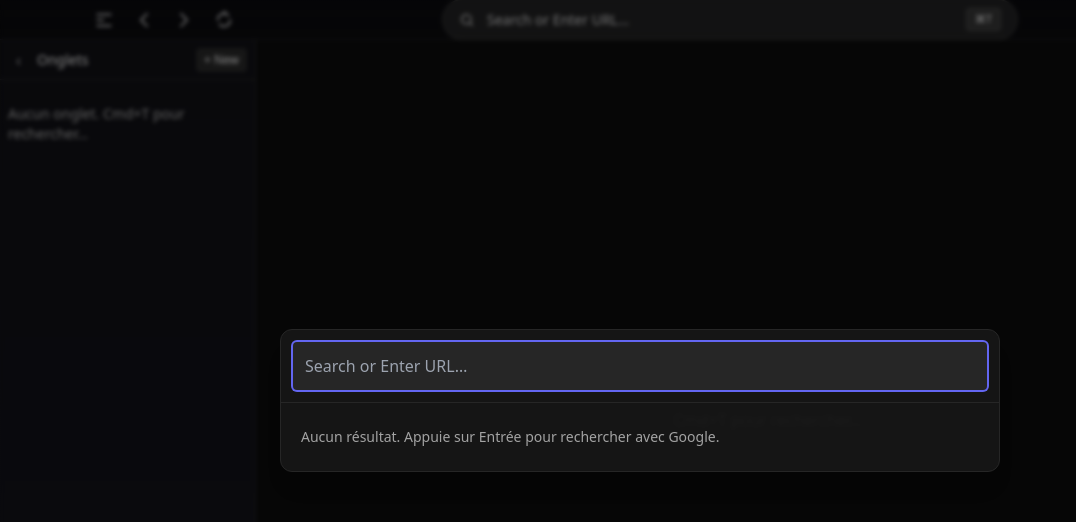
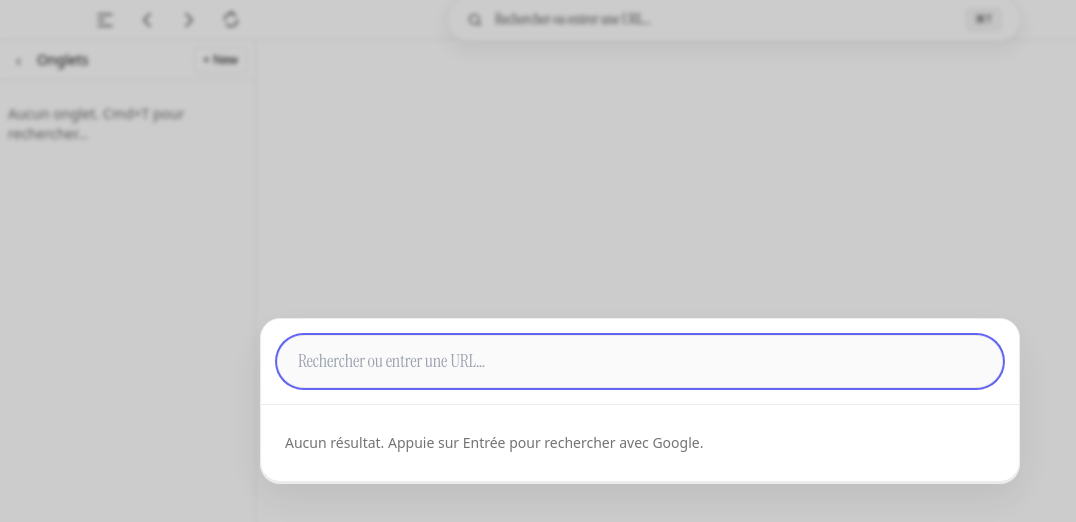
Before and after one commit to Sanzcloud-web/Shy-Navigator, a React (Vite) app: page / in a window 1280 px wide. Shown: the top 522 px of the page, without its empty margins (0-1076 px from the left). Built offline with nearby package versions, Linux system fonts and the light colour scheme.

Commit message:
Refactor styles for light theme implementation; update Sidebar and BrowserPage components for consistent color scheme and improved accessibility. Adjusted background colors, text colors, and border styles to enhance UI clarity.

```diff
--- a/electron/main.ts
+++ b/electron/main.ts
@@ -16,10 +16,10 @@ function createWindow() {
       sandbox: false,
       webviewTag: true
     },
-    // Style de barre de titre minimal façon Arc
+    // Style de barre de titre light
     titleBarStyle: process.platform === 'darwin' ? 'hiddenInset' : 'default',
-    titleBarOverlay: process.platform === 'darwin' ? { color: '#0b0b0d', symbolColor: '#ffffff', height: 40 } as any : undefined,
-    backgroundColor: '#111113'
+    titleBarOverlay: process.platform === 'darwin' ? { color: '#ffffff', symbolColor: '#000000', height: 40 } as any : undefined,
+    backgroundColor: '#ffffff'
   })
 
   if (isDev) {
--- a/index.html
+++ b/index.html
@@ -4,6 +4,10 @@
     <meta charset="UTF-8" />
     <meta name="viewport" content="width=device-width, initial-scale=1.0" />
     <title>Shy Navigator</title>
+    <!-- Instrument Serif (Google Fonts) -->
+    <link rel="preconnect" href="https://fonts.googleapis.com">
+    <link rel="preconnect" href="https://fonts.gstatic.com" crossorigin>
+    <link href="https://fonts.googleapis.com/css2?family=Instrument+Serif:ital@0;1&display=swap" rel="stylesheet">
   </head>
   <body>
     <div id="root"></div>
--- a/src/components/CommandPalette.tsx
+++ b/src/components/CommandPalette.tsx
@@ -49,33 +49,33 @@ export default function CommandPalette({ open, onClose, tabs, onSelectTab, onSea
 
   return (
     <div
-      className="fixed inset-0 bg-black/40 backdrop-blur-[2px] flex items-center justify-center z-50"
+      className="fixed inset-0 bg-black/20 backdrop-blur-[2px] flex items-center justify-center z-50"
       onMouseDown={(e) => { if (e.target === e.currentTarget) onClose() }}
     >
-      <div className="w-[720px] max-w-[90vw] bg-neutral-900/95 border border-neutral-800 rounded-xl shadow-xl" onMouseDown={(e) => e.stopPropagation()}>
-        <div className="p-3 border-b border-neutral-800">
+      <div className="w-[760px] max-w-[92vw] bg-white text-neutral-900 border border-[#ECECEC] rounded-[20px] shadow-[0_2px_0_#ECECEC,0_16px_40px_rgba(0,0,0,0.08)]" onMouseDown={(e) => e.stopPropagation()}>
+        <div className="p-4 border-b border-[#ECECEC]">
           <input
             ref={inputRef}
-            className="w-full bg-neutral-800 rounded px-3 py-3 outline-none focus:ring-2 focus:ring-indigo-500"
-            placeholder="Search or Enter URL…"
+            className="w-full bg-neutral-50 border border-[#ECECEC] rounded-full px-5 py-3 outline-none focus:ring-2 focus:ring-indigo-500 text-[18px] font-display"
+            placeholder="Rechercher ou entrer une URL…"
             value={query}
             onChange={(e) => setQuery(e.target.value)}
           />
         </div>
-        <div className="max-h-[50vh] overflow-y-auto p-2">
+        <div className="max-h-[50vh] overflow-y-auto p-3">
           {filtered.map((t, i) => (
             <div
               key={t.id}
-              className={`px-3 py-2 rounded cursor-pointer flex items-center justify-between ${i === index ? 'bg-indigo-600 text-white' : 'hover:bg-neutral-800'}`}
+              className={`px-3 py-2 rounded-xl cursor-pointer flex items-center justify-between ${i === index ? 'bg-indigo-600 text-white' : 'hover:bg-neutral-50'}`}
               onMouseEnter={() => setIndex(i)}
               onClick={() => { onSelectTab(t.id); onClose() }}
             >
-              <div className="truncate">{t.title || t.url}</div>
-              <div className="opacity-70 text-sm ml-4">Switch to Tab →</div>
+              <div className="truncate font-display text-[17px]">{t.title || t.url}</div>
+              <div className="opacity-70 text-sm ml-4">Aller à l’onglet →</div>
             </div>
           ))}
           {filtered.length === 0 && (
-            <div className="text-neutral-400 text-sm px-3 py-4">Aucun résultat. Appuie sur Entrée pour rechercher avec Google.</div>
+            <div className="text-neutral-500 text-sm px-3 py-4">Aucun résultat. Appuie sur Entrée pour rechercher avec Google.</div>
           )}
         </div>
       </div>
--- a/src/components/Sidebar.tsx
+++ b/src/components/Sidebar.tsx
@@ -20,13 +20,13 @@ export default function Sidebar({ tabs, activeId, collapsed, onToggleCollapsed,
   return (
     <div
       className={clsx(
-        'relative z-10 h-full bg-gradient-to-b from-[#0f0f13] to-[#12121a] text-neutral-200 border-r border-neutral-800 transition-all duration-200 ease-out select-none',
+        'relative z-10 h-full bg-white text-neutral-900 border-r border-[#ECECEC] transition-all duration-200 ease-out select-none',
         collapsed ? 'w-12' : 'w-64'
       )}
     >
-      <div className="h-10 flex items-center gap-2 px-2 border-b border-neutral-800">
+      <div className="h-10 flex items-center gap-2 px-2 border-b border-[#ECECEC]">
         <button
-          className="text-neutral-400 hover:text-neutral-100 px-2 py-1 rounded no-drag"
+          className="text-neutral-600 hover:text-neutral-900 px-2 py-1 rounded no-drag"
           onClick={onToggleCollapsed}
           title={collapsed ? 'Afficher la sidebar' : 'Cacher la sidebar'}
         >
@@ -35,7 +35,7 @@ export default function Sidebar({ tabs, activeId, collapsed, onToggleCollapsed,
         {!collapsed && <div className="text-sm font-medium">Onglets</div>}
         <div className="flex-1" />
         {!collapsed && (
-          <button className="text-xs bg-neutral-800 hover:bg-neutral-700 rounded px-2 py-1" onClick={onNewTab}>+ New</button>
+          <button className="text-xs bg-white border border-[#ECECEC] hover:bg-neutral-50 rounded px-2 py-1" onClick={onNewTab}>+ New</button>
         )}
       </div>
 
@@ -45,8 +45,8 @@ export default function Sidebar({ tabs, activeId, collapsed, onToggleCollapsed,
             key={tab.id}
             onClick={() => onSelect(tab.id)}
             className={clsx(
-              'mx-2 rounded flex items-center gap-2 px-2 py-2 cursor-pointer group',
-              activeId === tab.id ? 'bg-neutral-800' : 'hover:bg-neutral-800/70'
+              'mx-2 rounded-lg flex items-center gap-2 px-2 py-2 cursor-pointer group',
+              activeId === tab.id ? 'bg-neutral-100 border border-[#ECECEC]' : 'hover:bg-neutral-50'
             )}
           >
             <div className="w-2 h-2 rounded-full bg-indigo-500" />
@@ -56,14 +56,14 @@ export default function Sidebar({ tabs, activeId, collapsed, onToggleCollapsed,
               </div>
             )}
             <button
-              className={clsx('text-neutral-400 hover:text-neutral-200 no-drag', collapsed && 'hidden')}
+              className={clsx('text-neutral-500 hover:text-neutral-700 no-drag', collapsed && 'hidden')}
               onClick={(e) => { e.stopPropagation(); onClose(tab.id) }}
               title="Fermer"
             >×</button>
           </div>
         ))}
         {tabs.length === 0 && !collapsed && (
-          <div className="mx-2 mt-4 text-neutral-400 text-sm">Aucun onglet. Cmd+T pour rechercher…</div>
+          <div className="mx-2 mt-4 text-neutral-500 text-sm">Aucun onglet. Cmd+T pour rechercher…</div>
         )}
       </div>
 
--- a/src/components/TopBar.tsx
+++ b/src/components/TopBar.tsx
@@ -17,29 +17,27 @@ function Icon({ d, className }: { d: string; className?: string }) {
 
 export default function TopBar({ collapsed, onToggleSidebar, onBack, onForward, onReload, onOpenPalette }: Props) {
   return (
-    <div className="fixed top-0 left-0 right-0 h-10 z-40 drag-region" style={{
-      background: 'linear-gradient(180deg, rgba(10,10,14,0.85) 0%, rgba(10,10,14,0.65) 100%)'
-    }}>
-      <div className="h-full flex items-center gap-3 px-3 border-b border-neutral-800/80">
+    <div className="fixed top-0 left-0 right-0 h-10 z-40 bg-white/95 border-b border-[#ECECEC] backdrop-blur-sm drag-region">
+      <div className="h-full flex items-center gap-3 px-3">
         {/* Espace pour les pastilles macOS */}
         <div className="pl-16" />
 
         {/* Contrôles navigation & sidebar */}
-        <div className="no-drag flex items-center gap-2 text-neutral-300">
+        <div className="no-drag flex items-center gap-2 text-neutral-700">
           <button
-            className="p-1.5 rounded hover:bg-neutral-800/80 hover:text-white"
+            className="p-1.5 rounded hover:bg-neutral-100 hover:text-black border border-transparent hover:border-[#ECECEC]"
             title={collapsed ? 'Afficher la sidebar' : 'Cacher la sidebar'}
             onClick={onToggleSidebar}
           >
             <Icon className="w-5 h-5" d="M3.75 5.25h16.5M3.75 12h7.5m-7.5 6.75h16.5" />
           </button>
-          <button className="p-1.5 rounded hover:bg-neutral-800/80 hover:text-white" title="Précédent" onClick={onBack}>
+          <button className="p-1.5 rounded hover:bg-neutral-100 hover:text-black border border-transparent hover:border-[#ECECEC]" title="Précédent" onClick={onBack}>
             <Icon className="w-5 h-5" d="M15.75 19.5L8.25 12l7.5-7.5" />
           </button>
-          <button className="p-1.5 rounded hover:bg-neutral-800/80 hover:text-white" title="Suivant" onClick={onForward}>
+          <button className="p-1.5 rounded hover:bg-neutral-100 hover:text-black border border-transparent hover:border-[#ECECEC]" title="Suivant" onClick={onForward}>
             <Icon className="w-5 h-5" d="M8.25 4.5L15.75 12l-7.5 7.5" />
           </button>
-          <button className="p-1.5 rounded hover:bg-neutral-800/80 hover:text-white" title="Recharger" onClick={onReload}>
+          <button className="p-1.5 rounded hover:bg-neutral-100 hover:text-black border border-transparent hover:border-[#ECECEC]" title="Recharger" onClick={onReload}>
             <Icon className="w-5 h-5" d="M4.5 12a7.5 7.5 0 0112.92-5.303M19.5 12a7.5 7.5 0 01-12.92 5.303M9 4.5h3.75V1.5" />
           </button>
         </div>
@@ -48,14 +46,14 @@ export default function TopBar({ collapsed, onToggleSidebar, onBack, onForward,
         <div className="no-drag flex-1 flex justify-center">
           <button
             onClick={onOpenPalette}
-            className="w-full max-w-xl flex items-center gap-3 px-4 py-2 rounded-full bg-neutral-800/80 hover:bg-neutral-700/80 text-neutral-300 border border-neutral-700/60 shadow-sm"
+            className="w-full max-w-xl flex items-center gap-3 px-5 py-2.5 rounded-full bg-white text-neutral-700 border border-[#ECECEC] hover:bg-neutral-50 shadow-[0_1px_0_#ECECEC,0_8px_20px_rgba(0,0,0,0.06)]"
           >
             <svg className="w-4 h-4" viewBox="0 0 24 24" fill="none" stroke="currentColor" strokeWidth="1.8">
               <circle cx="11" cy="11" r="7" />
               <path d="M20 20l-3.5-3.5" strokeLinecap="round" />
             </svg>
-            <span className="text-sm opacity-90">Search or Enter URL…</span>
-            <span className="ml-auto text-[11px] px-2 py-0.5 rounded bg-neutral-700/60 text-neutral-200 border border-neutral-600/60">⌘T</span>
+            <span className="text-[15px] opacity-90 font-display">Rechercher ou entrer une URL…</span>
+            <span className="ml-auto text-[11px] px-2 py-0.5 rounded bg-neutral-100 text-neutral-700 border border-[#ECECEC]">⌘T</span>
           </button>
         </div>
 
--- a/src/index.css
+++ b/src/index.css
@@ -2,13 +2,24 @@
 @tailwind components;
 @tailwind utilities;
 
-html, body, #root {
-  height: 100%;
+html, body, #root { height: 100%; }
+
+/* Simple dark theme */
+:root { color-scheme: light; }
+body { background: #ffffff; }
+
+/* Display font inspired by Comet */
+.font-display {
+  font-family: 'Instrument Serif', ui-serif, Georgia, Cambria, "Times New Roman", Times, serif;
+  letter-spacing: -0.01em;
 }
 
-/* Simple dark theme */
-:root {
-  color-scheme: dark;
+/* Subtle card surface */
+.surface {
+  background: #ffffff;
+  border: 1px solid #ECECEC;
+  border-radius: 16px;
+  box-shadow: 0 2px 0 #ECECEC, 0 12px 24px rgba(0,0,0,0.06);
 }
 
 /* Window drag helpers when title bar is hidden */
--- a/src/pages/BrowserPage.tsx
+++ b/src/pages/BrowserPage.tsx
@@ -51,7 +51,7 @@ export default function BrowserPage() {
   }, [])
 
   return (
-    <div className="h-full w-full bg-neutral-950 text-neutral-100">
+    <div className="h-full w-full bg-white text-neutral-900">
       <TopBar
         collapsed={collapsed}
         onToggleSidebar={() => setCollapsed(v => !v)}
```
